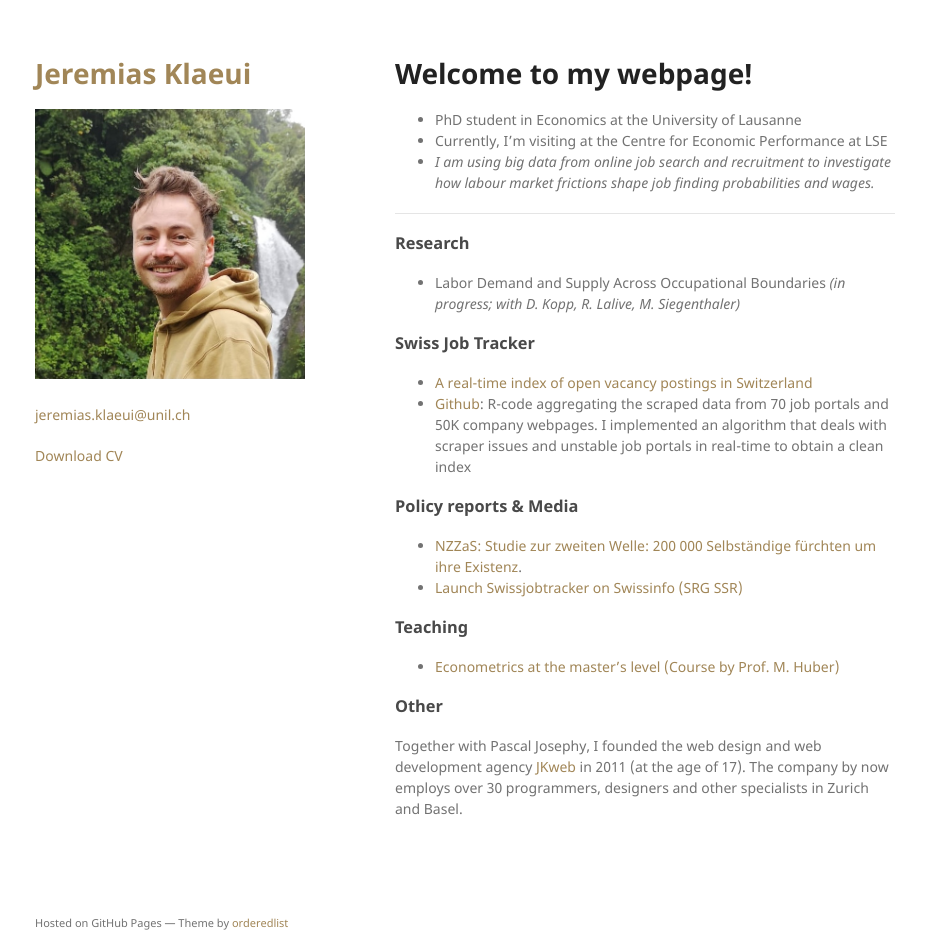
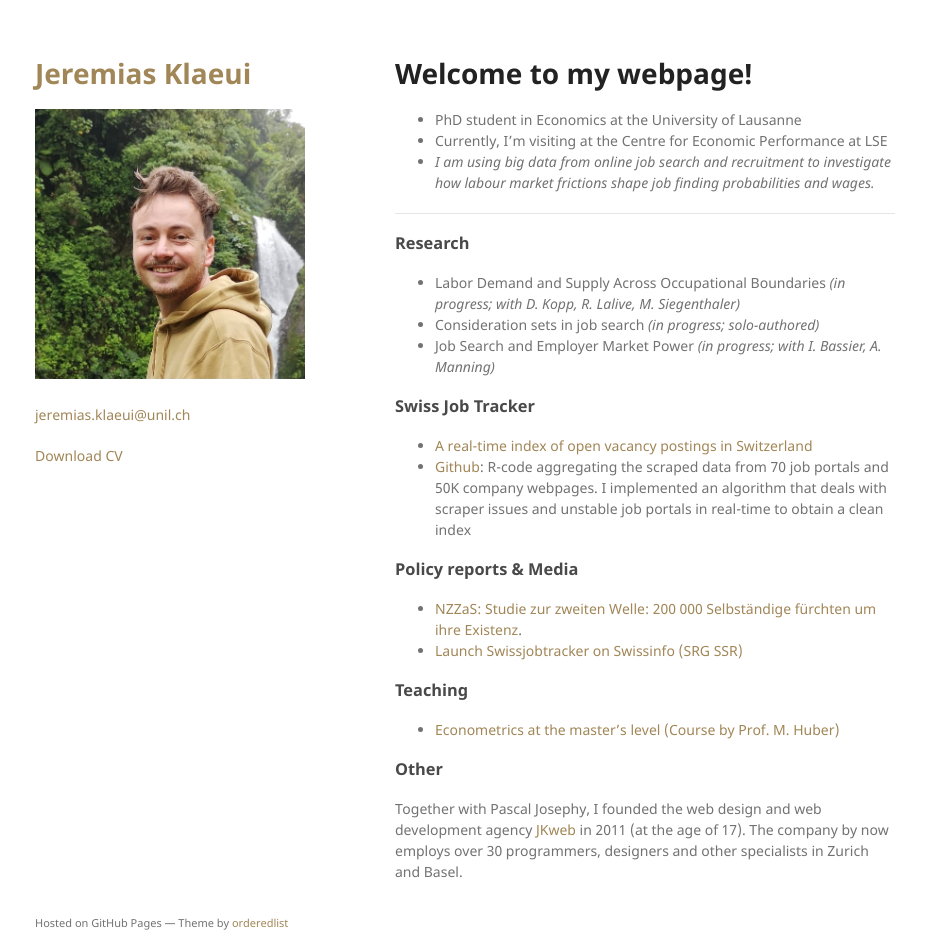
Before and after one commit to jklaeui/jklaeui.github.io, a Jekyll site: the page built from index.md, in a window 1280 px wide and 952 px high. Shown: the whole window, without its empty margins (175-1101 px from the left). Built offline with Jekyll 4.4.1, drawn with Linux system fonts in a browser that asks for light colours; our own code applies the rules of GitHub Pages for plain Markdown files; the repository's description, which GitHub fills in, is left out.

Commit message:
add papers

```diff
--- a/index.md
+++ b/index.md
@@ -9,6 +9,8 @@
 ### Research
 
 - Labor Demand and Supply Across Occupational Boundaries *(in progress; with D. Kopp, R. Lalive, M. Siegenthaler)*
+- Consideration sets in job search *(in progress; solo-authored)*
+- Job Search and Employer Market Power *(in progress; with I. Bassier, A. Manning)*
 
 ### Swiss Job Tracker
 
```
